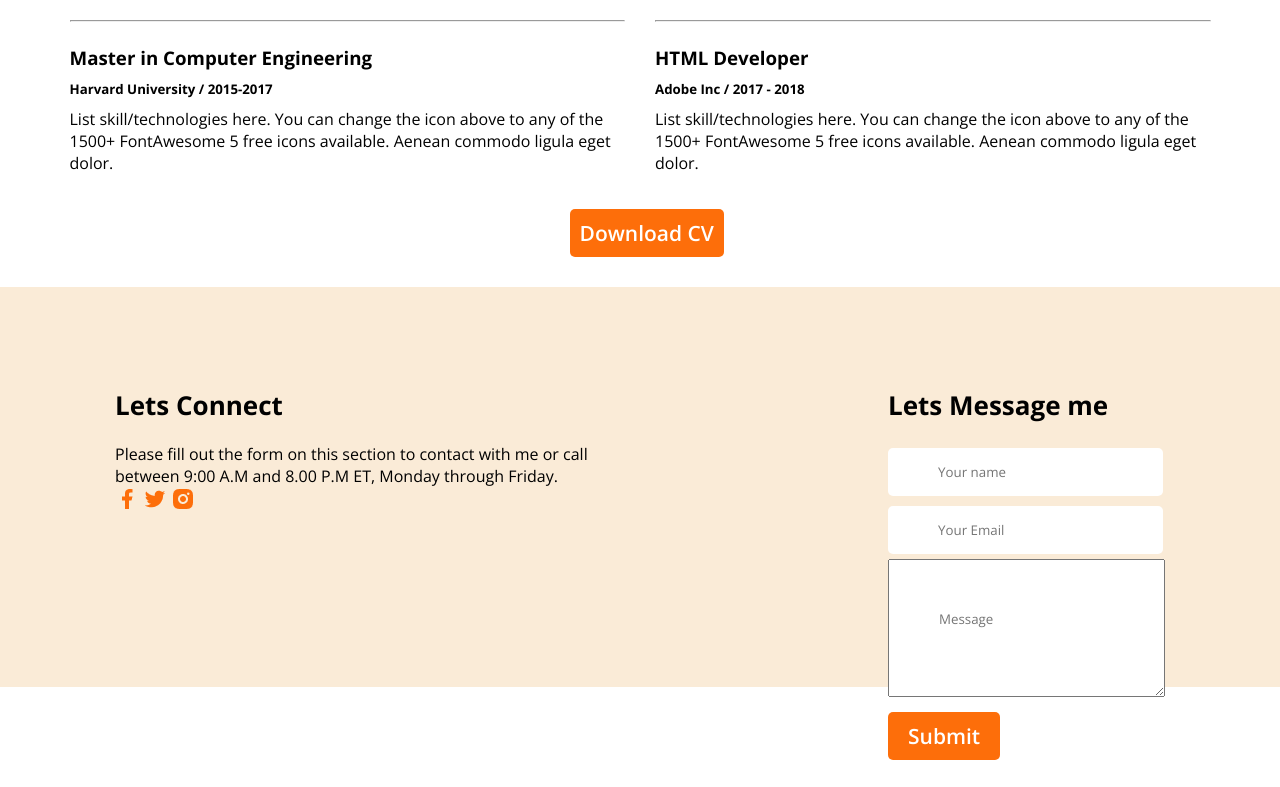
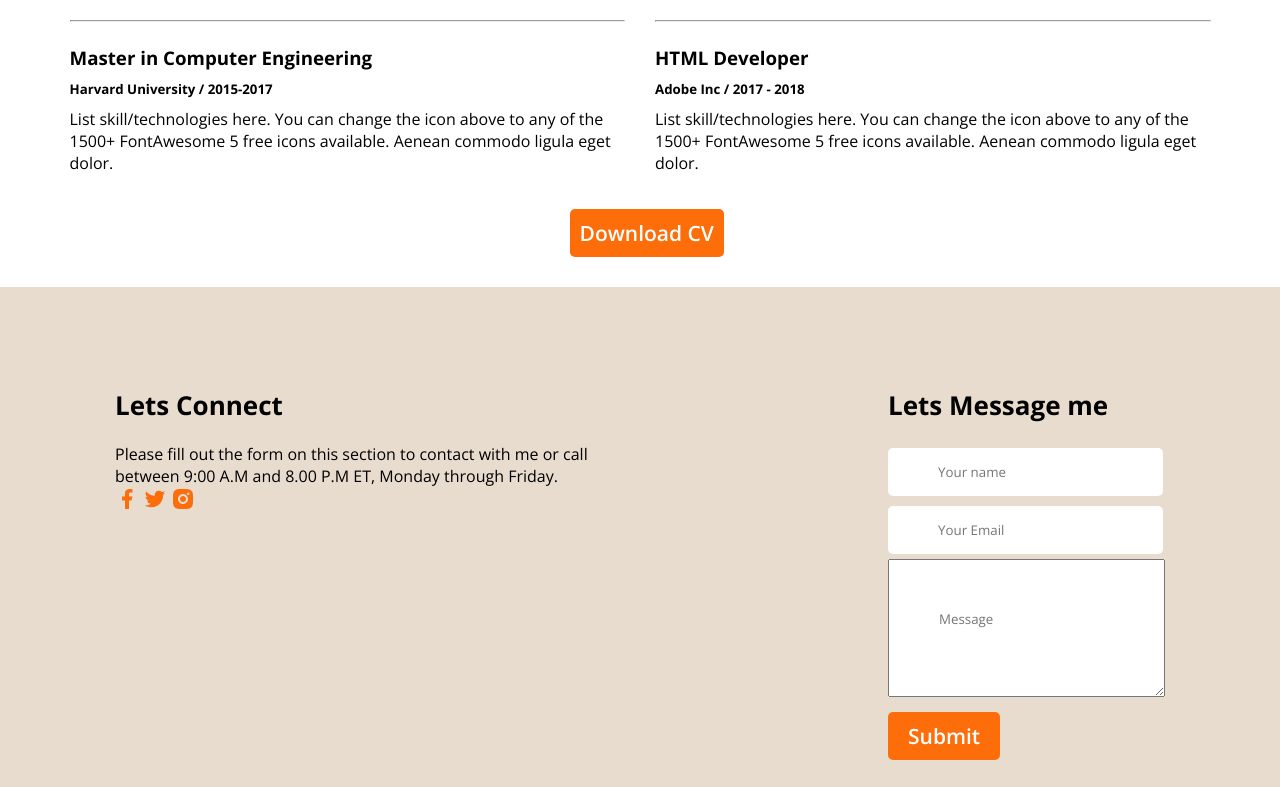
Before and after one commit to Rakibul-khan/My-portfolio-website, a plain HTML site: page index.html in a window 1280 px wide. Shown: the part 2687-3474 px from the top of the page. Before the commit the page ends 3447 px from the top, so only its background shows below. Drawn offline with nearby package versions, Linux system fonts and the light colour scheme.

Commit message:
Added some features

```diff
--- a/styles/style.css
+++ b/styles/style.css
@@ -202,8 +202,8 @@ hr{
 }
 footer{
     width: 100%;
-    height: 400px;
-    background-color:antiquewhite;
+    height: 500px;
+    background-color:rgb(232, 220, 207);
     display: flex;
     gap: 30px;
     margin-top: 30px;
```
